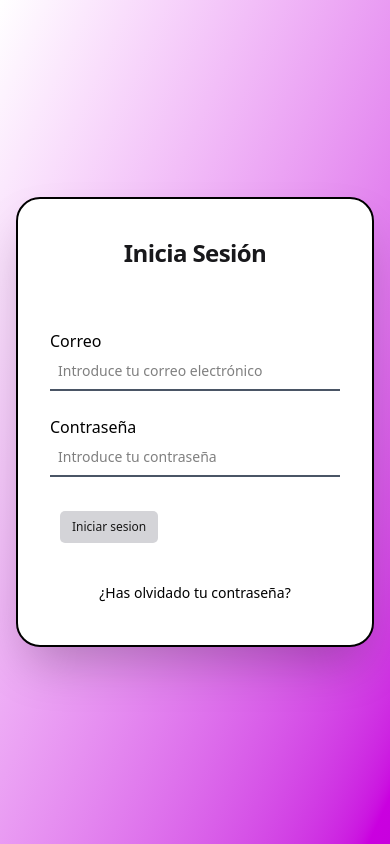
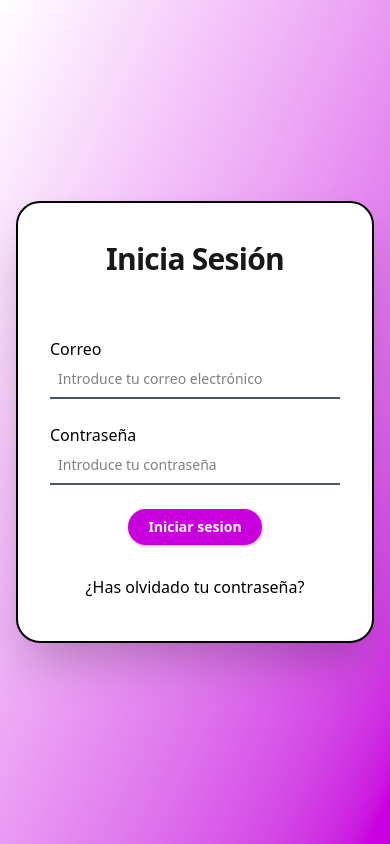
Before and after one commit to unaicastillo/Mi-armario, a React (Vite) app in the folder MiArmarioDigital/: page /login in a window 390 px wide. Built offline with nearby package versions, Linux system fonts and the light colour scheme.

Commit message:
nombre clase del boton de form

```diff
--- a/MiArmarioDigital/src/components/form/Form.tsx
+++ b/MiArmarioDigital/src/components/form/Form.tsx
@@ -1,23 +1,21 @@
 import React from 'react'
 import { Input } from './Input'
 import { Button } from '../Button'
-import { Link } from 'react-router-dom'
 
 export const Form = () => {
     return (
         <>
             <div className="form-style">
                 <div className='header-form'>
-                    <h1 className="text-2xl sm:text-3xl">Inicia Sesión</h1>
+                    <h1>Inicia Sesión</h1>
                 </div>
                 <div className="inputs-form">
                     <Input tipo="mail" nombreInput="Correo" texto="" ph="Introduce tu correo electrónico" />
                     <Input tipo="password" nombreInput="Contraseña" texto="" ph="Introduce tu contraseña" />
-                    <Link to="/home" className="w-full">
-                        <Button nombre="Iniciar sesion" class="header-btn-login w-full"/>
-                    </Link>
+
+                    <Button nombre="Iniciar sesion" class="btn"/>
                 </div>
-                <a href="" className="text-sm sm:text-base hover:underline">¿Has olvidado tu contraseña?</a>
+                <a href="">¿Has olvidado tu contraseña?</a>
             </div>
 
         </>
```
